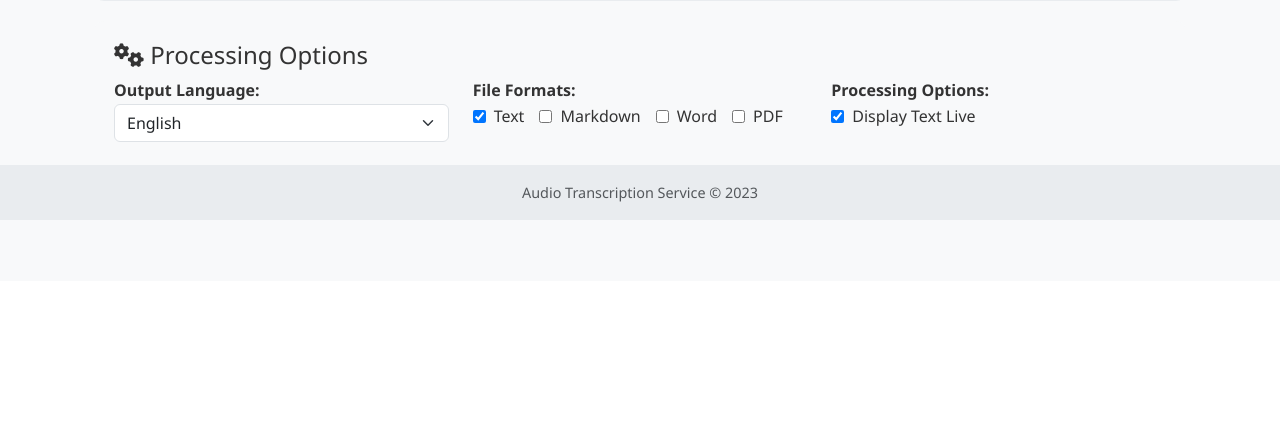
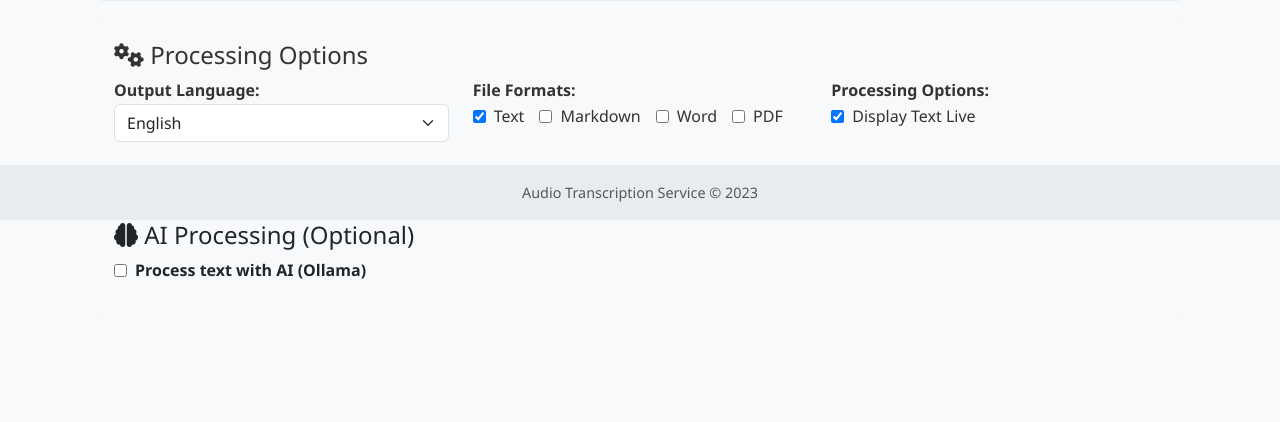
Before and after one commit to lcsmd/AudioTranscriber, a Flask app: page / in a window 1280 px wide. Shown: the part 580-1002 px from the top of the page. Before the commit the page ends 800 px from the top, so only its background shows below. Run offline with Flask 3, Linux system fonts and the light colour scheme; some libraries are stand-ins or nearby versions.

Commit message:
Add AI processing options to enhance audio transcription results
Introduce new JavaScript functions and HTML elements to enable optional AI processing of transcribed text using local LLMs, including configuration for saving to OpenQM and exporting as Markdown.

Replit-Commit-Author: Agent
Replit-Commit-Session-Id: 44ecc41d-65f7-4220-b949-12ff01231b5f
Replit-Commit-Checkpoint-Type: intermediate_checkpoint
Replit-Commit-Screenshot-Url: https://storage.googleapis.com/screenshot-production-us-central1/304ed00d-7f6a-4db1-ba71-97212edda4bc/44ecc41d-65f7-4220-b949-12ff01231b5f/LOuKJgG

```diff
--- a/static/js/comprehensive-processor.js
+++ b/static/js/comprehensive-processor.js
@@ -18,6 +18,9 @@ document.addEventListener('DOMContentLoaded', function() {
 
     // Initialize result handling
     initializeResultHandling();
+
+    // Initialize LLM options
+    initializeLLMOptions();
 });
 
 function initializeTabs() {
@@ -169,6 +172,36 @@ function initializeProgressTracking() {
 
 function initializeResultHandling() {
     // Result handling will be setup during processing completion
+}
+
+function initializeLLMOptions() {
+    // Handle LLM enable/disable
+    const enableLLM = document.getElementById('enable-llm-processing');
+    const llmSettings = document.getElementById('llm-settings');
+
+    if (enableLLM) {
+        enableLLM.addEventListener('change', function() {
+            if (this.checked) {
+                llmSettings.classList.remove('d-none');
+            } else {
+                llmSettings.classList.add('d-none');
+            }
+        });
+    }
+
+    // Handle custom prompt visibility
+    const processingType = document.getElementById('llm-processing-type');
+    const customPromptContainer = document.getElementById('custom-prompt-container');
+
+    if (processingType) {
+        processingType.addEventListener('change', function() {
+            if (this.value === 'custom') {
+                customPromptContainer.style.display = 'block';
+            } else {
+                customPromptContainer.style.display = 'none';
+            }
+        });
+    }
 }
 
 async function processFiles(files, inputType) {
@@ -413,12 +446,16 @@ function getProcessingConfig() {
         const readAloud = document.getElementById('read-aloud-now').checked;
         const createMp3 = document.getElementById('auto-create-mp3').checked;
 
+        // Get LLM processing options
+        const llmConfig = getLLMConfig();
+
         return {
             language: language,
             voice: voice,
             formats: createMp3 ? ['mp3'] : [],
             readAloud: readAloud,
-            createMp3: createMp3
+            createMp3: createMp3,
+            llm: llmConfig
         };
     } else {
         // Transcription configuration (audio/video/youtube input)
@@ -436,14 +473,37 @@ function getProcessingConfig() {
             youtubeOptions.transcribeAudio = document.getElementById('transcribe-audio').checked;
         }
 
+        // Get LLM processing options
+        const llmConfig = getLLMConfig();
+
         return {
             language: language,
             voice: 'google_en', // Default voice for transcription
             formats: formats.length > 0 ? formats : ['text'],
             liveDisplay: liveDisplay,
-            youtubeOptions: youtubeOptions
+            youtubeOptions: youtubeOptions,
+            llm: llmConfig
         };
     }
+}
+
+function getLLMConfig() {
+    const enableLLM = document.getElementById('enable-llm-processing');
+
+    if (!enableLLM || !enableLLM.checked) {
+        return {
+            enabled: false
+        };
+    }
+
+    return {
+        enabled: true,
+        processingType: document.getElementById('llm-processing-type').value,
+        model: document.getElementById('llm-model').value,
+        customPrompt: document.getElementById('custom-llm-prompt').value,
+        saveToOpenQM: document.getElementById('save-to-openqm').checked,
+        exportMarkdown: document.getElementById('export-markdown').checked
+    };
 }
 
 function showProgress() {
--- a/templates/index.html
+++ b/templates/index.html
@@ -419,6 +419,74 @@
                 </div>
             </div>
 
+            <!-- LLM Processing Options -->
+            <div id="llm-options" class="config-section card mt-4">
+                <h4><i class="fas fa-brain"></i> AI Processing (Optional)</h4>
+                <div class="config-group">
+                    <div class="row">
+                        <div class="col-md-12">
+                            <div class="form-group">
+                                <div class="checkbox-item">
+                                    <input type="checkbox" id="enable-llm-processing" value="enable_llm">
+                                    <label for="enable-llm-processing"><strong>Process text with AI (Ollama)</strong></label>
+                                </div>
+                            </div>
+                        </div>
+                    </div>
+
+                    <div id="llm-settings" class="row mt-3 d-none">
+                        <div class="col-md-4">
+                            <div class="form-group">
+                                <label for="llm-processing-type"><strong>Processing Type:</strong></label>
+                                <select id="llm-processing-type" class="form-select">
+                                    <option value="summarize">Summarize</option>
+                                    <option value="critique">Critique & Analyze</option>
+                                    <option value="expand">Expand with Details</option>
+                                    <option value="explain">Explain Simply</option>
+                                    <option value="custom">Custom Prompt</option>
+                                </select>
+                            </div>
+                        </div>
+
+                        <div class="col-md-4">
+                            <div class="form-group">
+                                <label for="llm-model"><strong>AI Model:</strong></label>
+                                <select id="llm-model" class="form-select">
+                                    <option value="llama2">Llama 2</option>
+                                    <option value="llama3">Llama 3</option>
+                                    <option value="mistral">Mistral</option>
+                                    <option value="codellama">Code Llama</option>
+                                </select>
+                            </div>
+                        </div>
+
+                        <div class="col-md-4">
+                            <div class="form-group">
+                                <label><strong>Save Options:</strong></label>
+                                <div class="checkbox-group">
+                                    <div class="checkbox-item">
+                                        <input type="checkbox" id="save-to-openqm" value="save_openqm">
+                                        <label for="save-to-openqm">Save to OpenQM Database</label>
+                                    </div>
+                                    <div class="checkbox-item">
+                                        <input type="checkbox" id="export-markdown" value="export_markdown">
+                                        <label for="export-markdown">Export as Markdown (Obsidian)</label>
+                                    </div>
+                                </div>
+                            </div>
+                        </div>
+
+                        <div class="col-md-12 mt-3" id="custom-prompt-container" style="display:none;">
+                            <div class="form-group">
+                                <label for="custom-llm-prompt"><strong>Custom Prompt:</strong></label>
+                                <textarea id="custom-llm-prompt" class="form-control" rows="3"
+                                          placeholder="Enter your custom prompt here..."></textarea>
+                            </div>
+                        </div>
+                    </div>
+                </div>
+            </div>
+
             <!-- Progress Section -->
             <div id="progress-section" class="progress-container d-none">
                 <h5><i class="fas fa-spinner fa-spin"></i> Processing...</h5>
```
Also changed, not shown: 1 other file.
